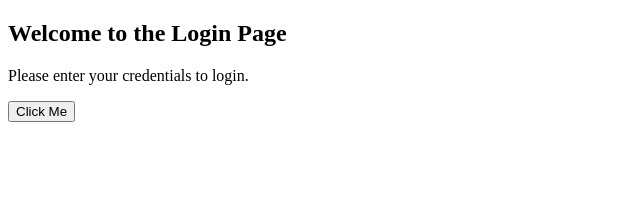
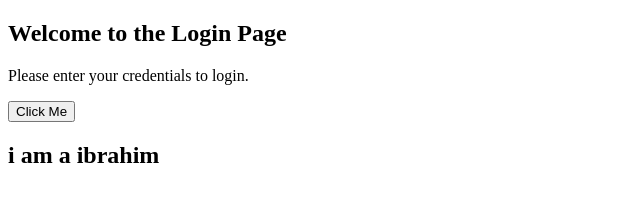
Before and after one commit to abdullah107189/practice2, a plain HTML site: page index.html in a window 1280 px wide. Shown: the whole page, without its empty margins (0-640 px from the left). Drawn offline with Linux system fonts and the light colour scheme.

Commit message:
feature-product

```diff
--- a/index.html
+++ b/index.html
@@ -1,10 +1,12 @@
 <!DOCTYPE html>
 <html lang="en">
+
 <head>
   <meta charset="UTF-8" />
   <meta name="viewport" content="width=device-width, initial-scale=1.0" />
   <title>practice 2</title>
 </head>
+
 <body>
   <form>
     <section>
@@ -13,5 +15,7 @@
       <button onclick="alert('Button clicked!')">Click Me</button>
     </section>
   </form>
+  <h2>i am a ibrahim</h2>
 </body>
+
 </html>
```
Lines whose indentation alone changed are shown as unchanged.
